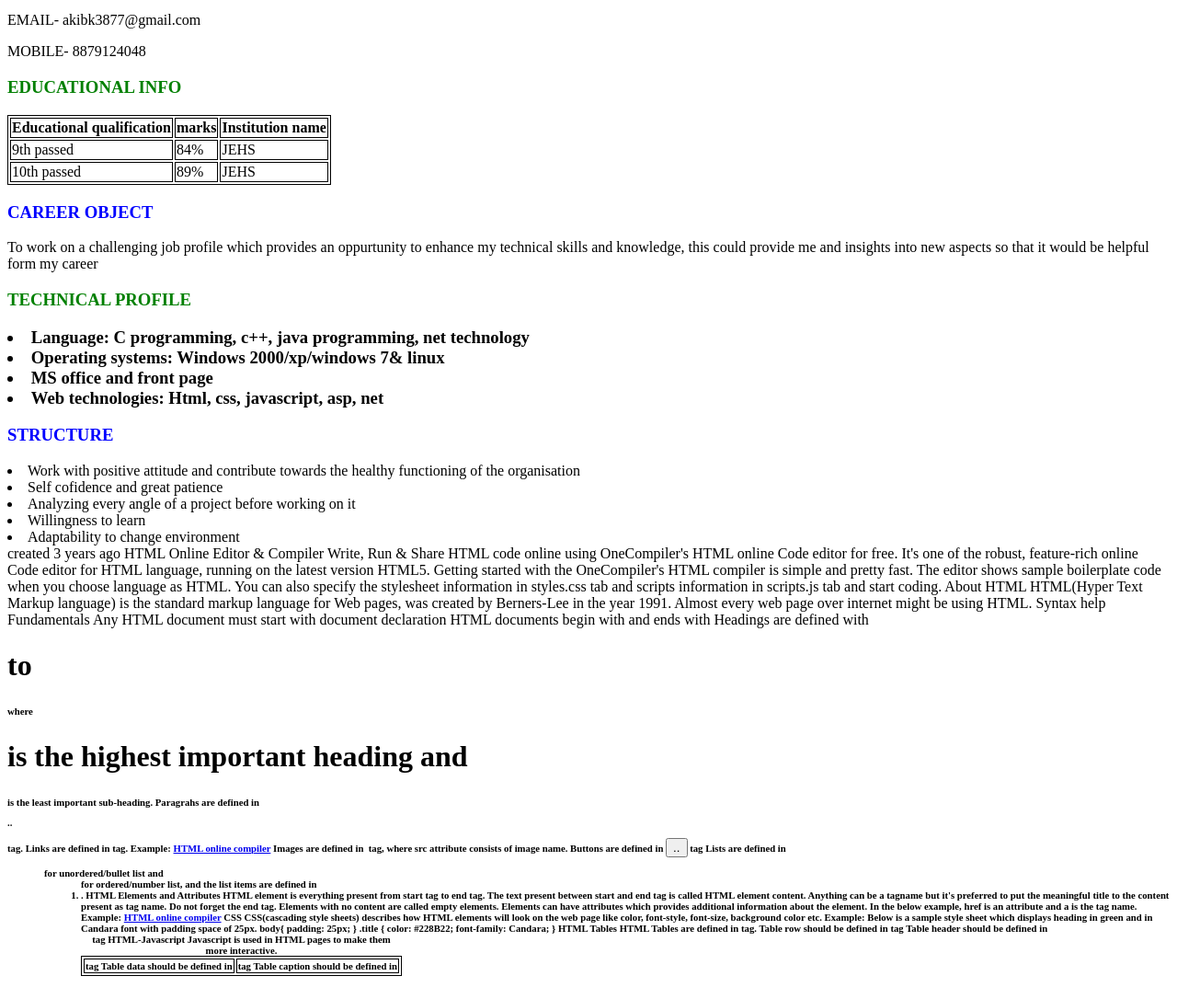
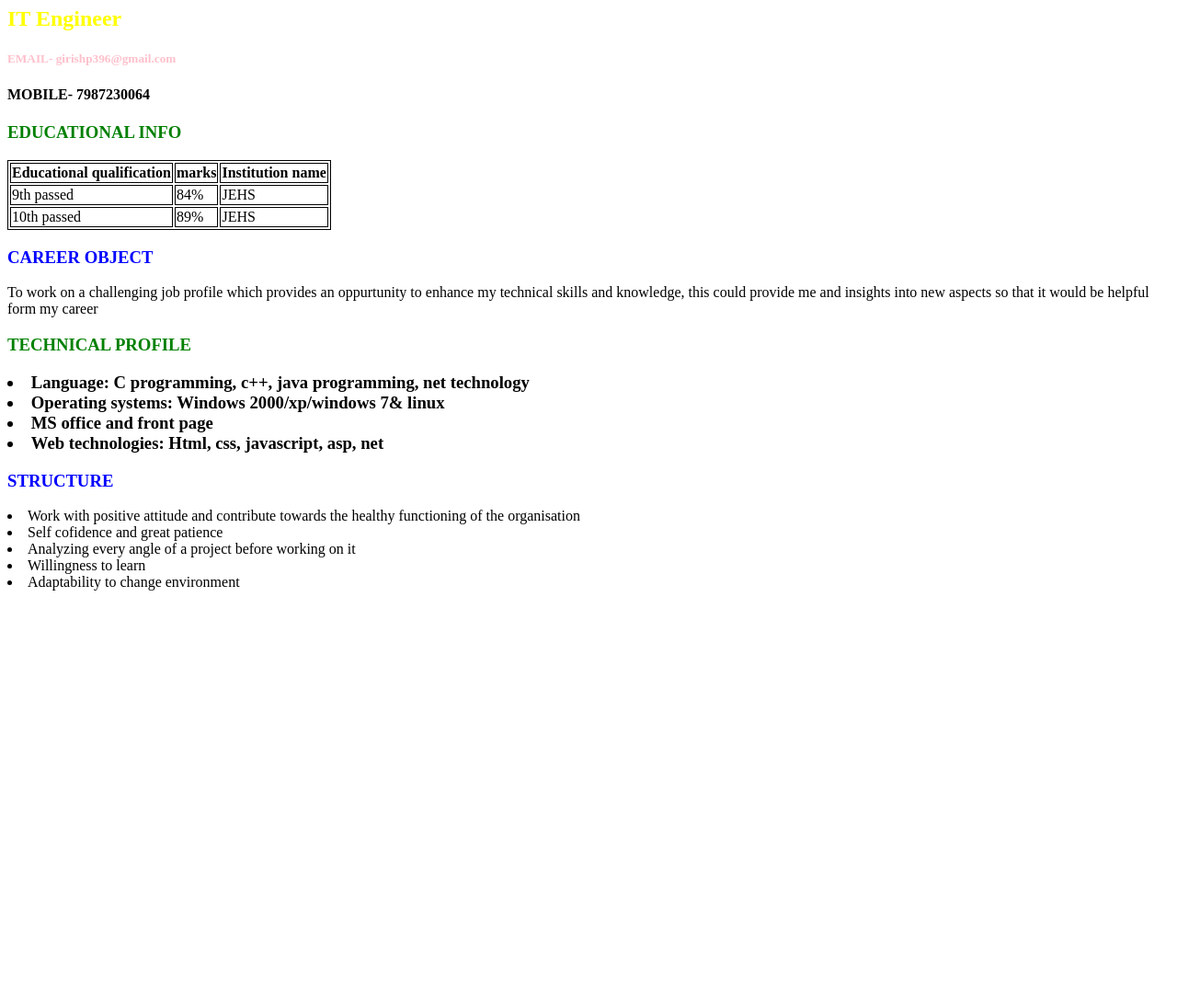
Before and after one commit to Girishp55/demowebsite, a plain HTML site: page index.html in a window 1280 px wide. Shown: the part 114-1200 px from the top of the page at 92% size. After the commit the page ends 800 px from the top, so only its background shows below. Drawn offline with Linux system fonts and the light colour scheme.

Commit message:
Update index.html

```diff
--- a/index.html
+++ b/index.html
@@ -1,16 +1,19 @@
-
- <!DOCTYPE html>
+<!DOCTYPE html>
 <html>
   <head>
             <title> RESUME </title>
-  <style> table, th, td {border:1px solid black;}</style>
+  <style> table, th, td {border:1px solid black;}
+  h1{color:orange}
+  h2{color:yellow}
+  h5{color:pink}
+  </style>
    </head>
 
  <h3 style="color:blue;"> PERSONAL INFORMATION </h3>
- <p> NAME:AKIB KHAN AHMED SAEED AHMED </p>
- <p> ENROLLMENT NUMBER- SS21CO036 </p>
- <p> EMAIL- akibk3877@gmail.com </p>
- <p> MOBILE- 8879124048 </p>
+ <H1> NAME:Girish Parganiha </h1>
+ <h2> IT Engineer </h2>
+ <h5> EMAIL- girishp396@gmail.com </h5>
+ <h4> MOBILE- 7987230064 </h4>
 
  <h3 style="color:green;"> EDUCATIONAL INFO </h3>
  <table>
@@ -50,59 +53,3 @@
        <li> Adaptability to change environment </li>
 
      </html>
-
-created 3 years ago
-
-HTML Online Editor & Compiler
-Write, Run & Share HTML code online using OneCompiler's HTML online Code editor for free. It's one of the robust, feature-rich online Code editor for HTML language, running on the latest version HTML5. Getting started with the OneCompiler's HTML compiler is simple and pretty fast. The editor shows sample boilerplate code when you choose language as HTML. You can also specify the stylesheet information in styles.css tab and scripts information in scripts.js tab and start coding.
-
-About HTML
-HTML(Hyper Text Markup language) is the standard markup language for Web pages, was created by Berners-Lee in the year 1991. Almost every web page over internet might be using HTML.
-
-Syntax help
-Fundamentals
-Any HTML document must start with document declaration <!DOCTYPE html>
-HTML documents begin with <html> and ends with </html>
-Headings are defined with <h1> to <h6> where <h1> is the highest important heading and <h6> is the least important sub-heading.
-Paragrahs are defined in <p>..</p> tag.
-Links are defined in <a> tag.
-Example:
-<a href="https://onecompiler.com/html">HTML online compiler</a>
-Images are defined in <img> tag, where src attribute consists of image name.
-Buttons are defined in <button>..</button> tag
-Lists are defined in <ul> for unordered/bullet list and <ol> for ordered/number list, and the list items are defined in <li>.
-HTML Elements and Attributes
-HTML element is everything present from start tag to end tag.
-The text present between start and end tag is called HTML element content.
-Anything can be a tagname but it's preferred to put the meaningful title to the content present as tag name.
-Do not forget the end tag.
-Elements with no content are called empty elements.
-Elements can have attributes which provides additional information about the element.
-In the below example, href is an attribute and a is the tag name.
-Example:
-<a href="https://onecompiler.com/html">HTML online compiler</a>
-CSS
-CSS(cascading style sheets) describes how HTML elements will look on the web page like color, font-style, font-size, background color etc.
-
-Example:
-Below is a sample style sheet which displays heading in green and in Candara font with padding space of 25px.
-
-body{
-  padding: 25px;
-}
-.title {
-	color: #228B22;
-	font-family: Candara;
-}
-HTML Tables
-HTML Tables are defined in <table> tag.
-Table row should be defined in <tr> tag
-Table header should be defined in <th> tag
-Table data should be defined in <td> tag
-Table caption should be defined in <caption> tag
-HTML-Javascript
-Javascript is used in HTML pages to make them more interactive.
-<script> is the tag used to write scripts in HTML
-You can either reference a external script or write script code in this tag.
-Example
-<script src="script.js"></script>
```
